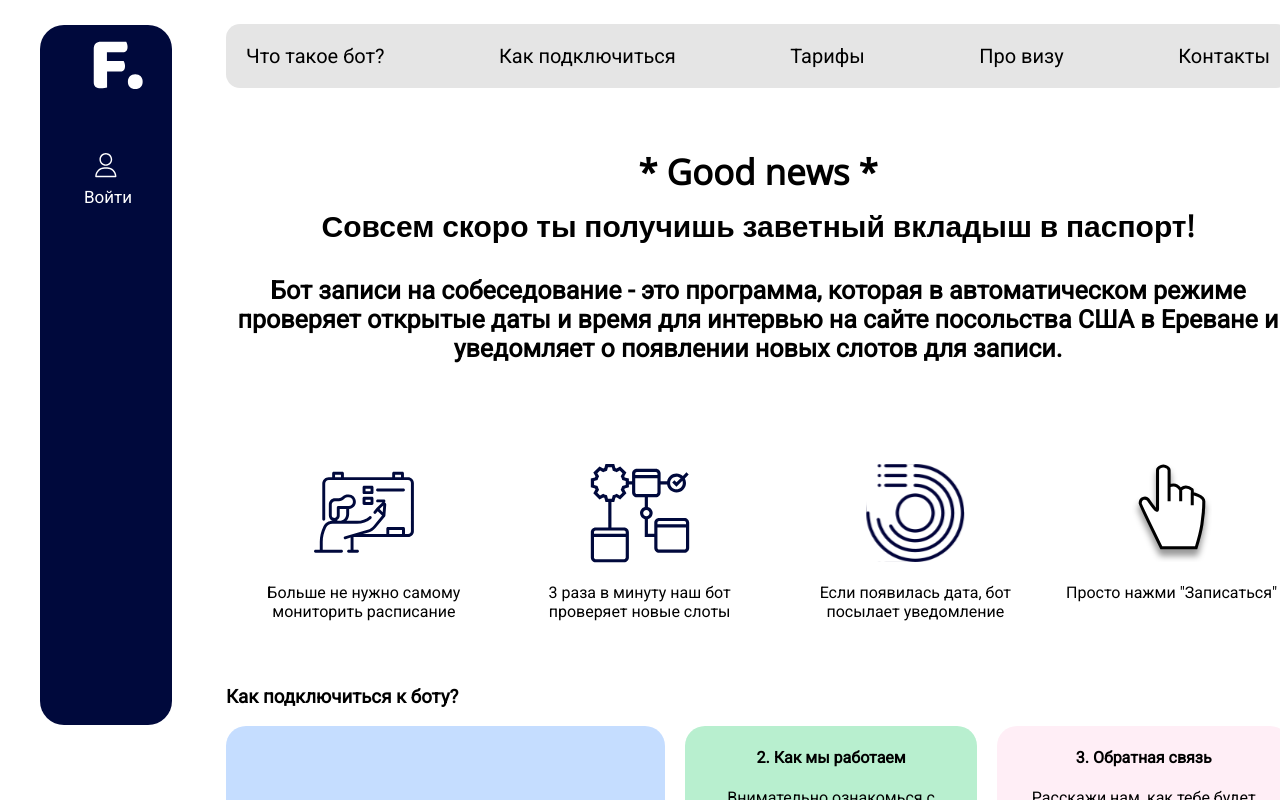
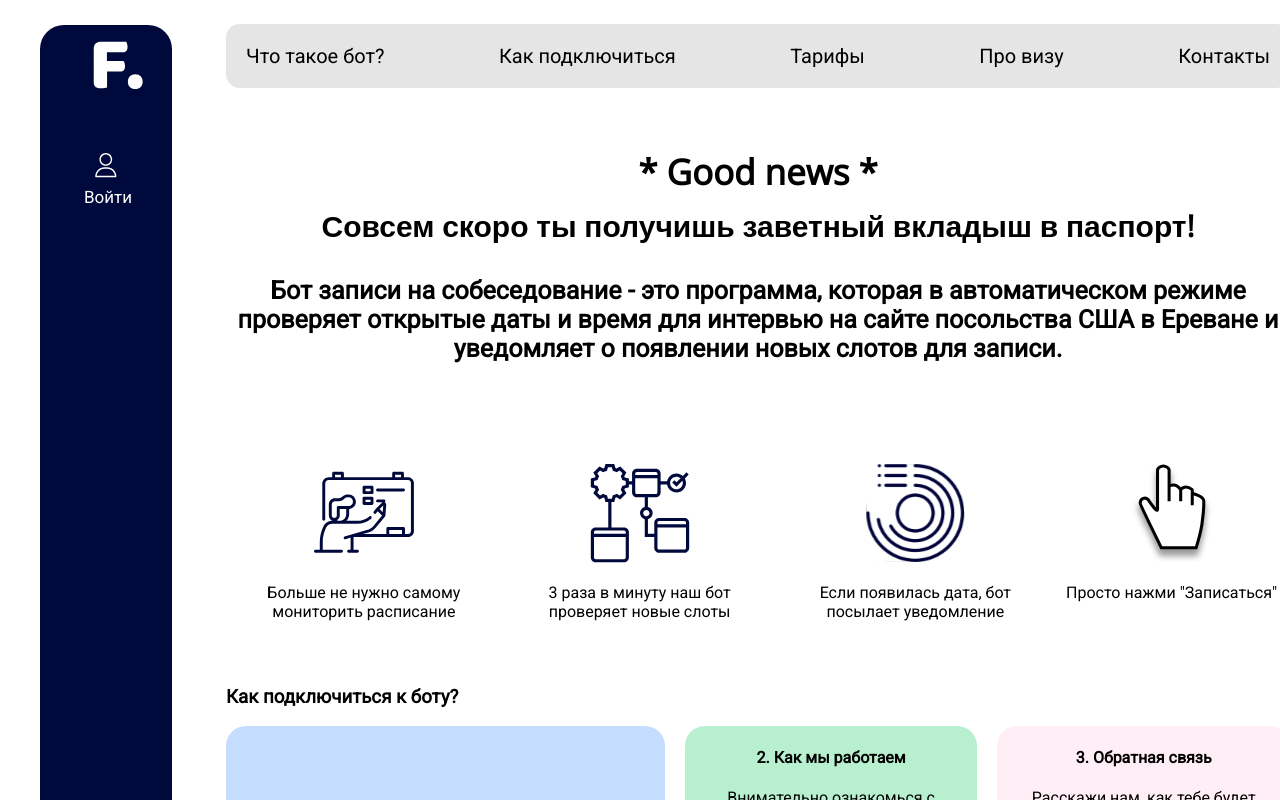
Before and after one commit to ytpt/visa-bot-website, a React (Create React App) app: page /main in a window 1280 px wide. Shown: the top 800 px of the page. Built offline with nearby package versions, Linux system fonts and the light colour scheme.

Commit message:
change the height of navbar to auto at Navbar.module.css

```diff
--- a/src/ Components/Navbar/Navbar.module.css
+++ b/src/ Components/Navbar/Navbar.module.css
@@ -1,11 +1,11 @@
 .navbar {
     grid-area: n;
     width: 132px;
-    height: 700px;
+    height: auto;
     background: #00093C;
     color: #fff;
     border-radius: 24px;
-    margin-top: 25px;
+    margin: 25px 0;
 }
 
 .navbar > nav {
```
